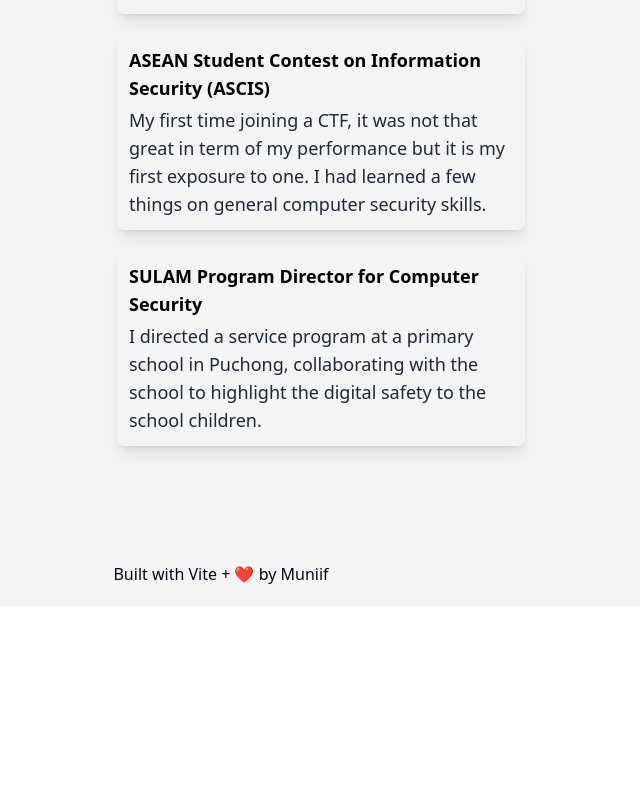
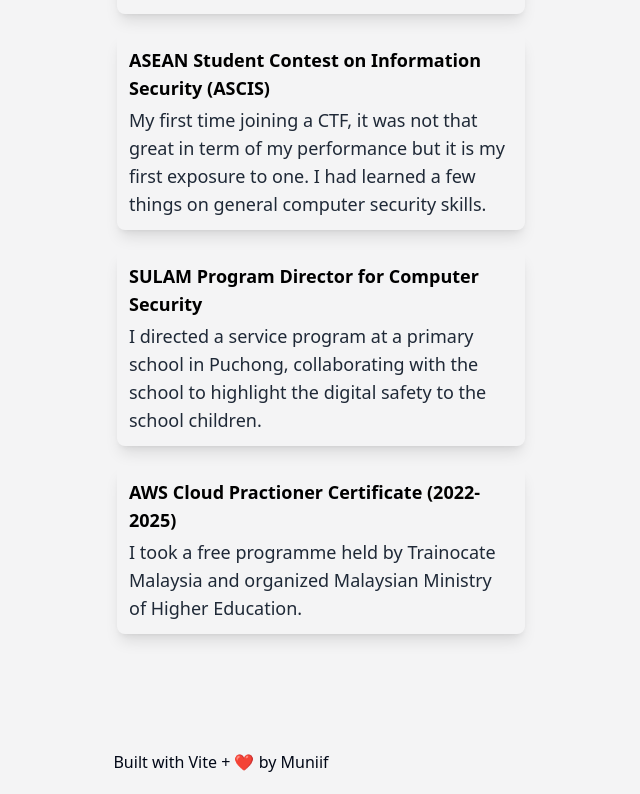
Before and after one commit to muniif10/mysite, a React (Vite) app: page /about in a window 1280 px wide. Shown: the part 442-1236 px from the top of the page, without its empty margins (419-1059 px from the left). Before the commit the page ends 1048 px from the top, so only its background shows below. Built offline with nearby package versions, Linux system fonts and the light colour scheme.

Commit message:
Update `/about` page.

```diff
--- a/src/pages/About.tsx
+++ b/src/pages/About.tsx
@@ -40,6 +40,14 @@ const About: React.FC = () => {
             school children.
           </p>
         </div>
+        <div className={text_style}>
+          <p className={title_style}>
+            AWS Cloud Practioner Certificate (2022-2025)
+          </p>
+          <p>
+           I took a free programme held by Trainocate Malaysia and organized Malaysian Ministry of Higher Education.
+          </p>
+        </div>
       </div>
     </>
   );
```
